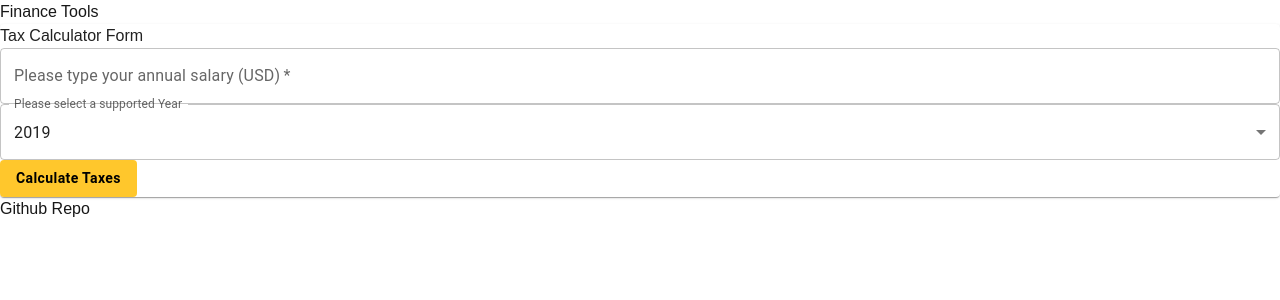
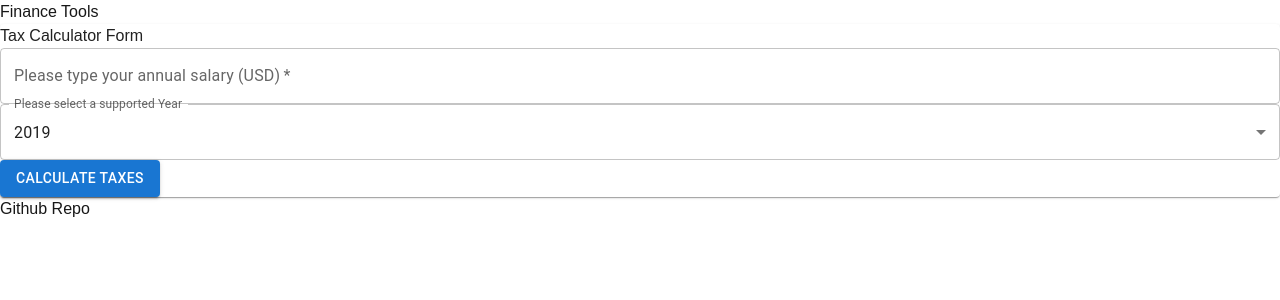
Before and after one commit to ernesto-tapia/tax-calculator, a Next.js app: page / in a window 1280 px wide. Shown: the top 300 px of the page. Built offline with nearby package versions, Linux system fonts and the light colour scheme.

Commit message:
Add error handling on submit

```diff
--- a/src/app/tax-calculator/page.tsx
+++ b/src/app/tax-calculator/page.tsx
@@ -92,7 +92,7 @@ export default function TaxCalculator() {
 
   return (
     <>
-      <TaxForm handleSubmit={handleSubmit} />
+      <TaxForm handleSubmit={handleSubmit} disableSubmit={loading}/>
       {loading && (
         <div className='max-w-3xl mx-auto mt-5'>
           <Skeleton variant='rectangular' width={768} height={500} />
--- a/src/app/tax-calculator/resultBox.tsx
+++ b/src/app/tax-calculator/resultBox.tsx
@@ -8,7 +8,6 @@ export default function ResultBox({
   totalTaxes: number;
   error?: string;
 }) {
-  console.log(typeof error)
   return (
     <div className='max-w-md mx-auto'>
       <Paper>
--- a/src/app/tax-calculator/taxForm.tsx
+++ b/src/app/tax-calculator/taxForm.tsx
@@ -18,13 +18,23 @@ const AVAILABLE_YEARS = Object.freeze([
 
 interface TaxFormProps {
   handleSubmit: (year: number, annualSalary: number) => Promise<void>;
+  disableSubmit:boolean
 }
-export default function TaxForm({ handleSubmit }: TaxFormProps) {
+export default function TaxForm({ handleSubmit, disableSubmit }: TaxFormProps) {
   const [annualSalary, setAnnualSalary] = useState(0);
   const [year, setYear] = useState(2019);
+  const [error,setError] = useState(null as null|string)
 
   const handleSalaryChange = (value: string) => {
-    setAnnualSalary(Number(value));
+    const valueNumber = Number(value)
+    if(value !==valueNumber.toString() || valueNumber <0){
+      setError('Please only use numbers and positive numbers')
+      return;
+    }else{
+      setAnnualSalary(valueNumber);
+      setError(null)
+    }
+
   };
 
   const handleYearChange = (value: string) => {
@@ -42,6 +52,8 @@ export default function TaxForm({ handleSubmit }: TaxFormProps) {
             <TextField
               id='annual-salary-input'
               required
+              error={Boolean(error)}
+              helperText={error}
               label='Please type your annual salary (USD)'
               type='number'
               inputProps={{ step: 1000 }}
@@ -72,8 +84,7 @@ export default function TaxForm({ handleSubmit }: TaxFormProps) {
           <div className='container flex flex-col items-center'>
             <Button
               variant='contained'
-              style={{backgroundColor:"#ffc72c", color:'black', textTransform:'none',fontWeight:'bold' }}
-              disabled={!annualSalary}
+              disabled={annualSalary < 0 || Boolean(error)|| disableSubmit}
               onClick={() => handleSubmit(year, annualSalary)}
             >
               Calculate Taxes
```
